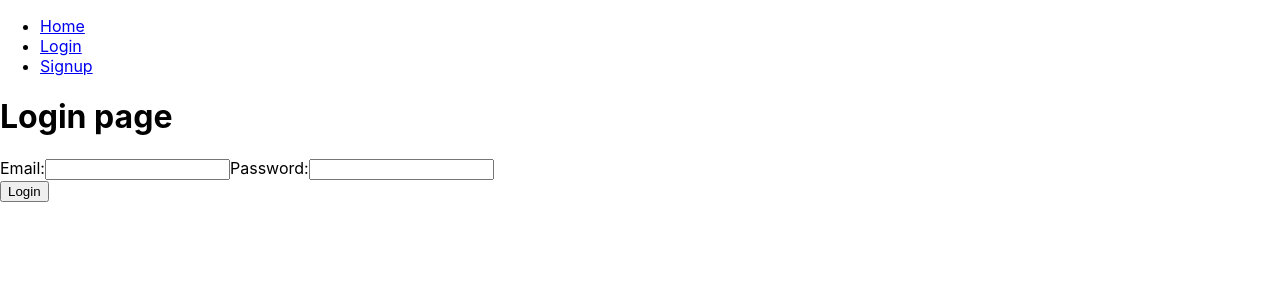
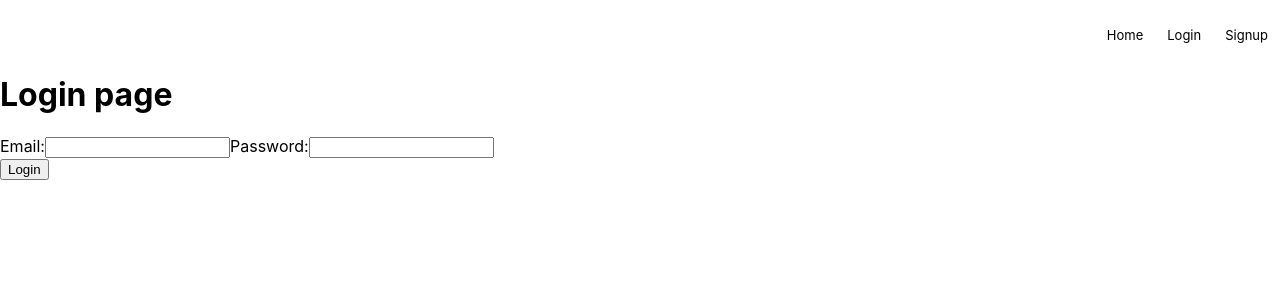
Before and after one commit to 51AN/OneKart, a React (Create React App) app in the folder frontend/: page /login in a window 1280 px wide. Shown: the top 300 px of the page. Built offline with nearby package versions, Linux system fonts and the light colour scheme; no server answers.

Commit message:
doing some frontend

```diff
--- a/frontend/src/Components/Navbar.jsx
+++ b/frontend/src/Components/Navbar.jsx
@@ -1,7 +1,7 @@
 import React, {useState, useEffect} from 'react';
 import {Link, useNavigate} from 'react-router-dom';
 import axios from 'axios';
-
+import "../style/Navbar.css"
 function Navbar({user, role}) {
     const[total, setTotal] = useState(null)
     const history = useNavigate()
@@ -83,7 +83,9 @@ function Navbar({user, role}) {
     }
   return (
     <nav>
-        {show}
+        <div className="nav-links">
+            {show}
+        </div>
     </nav>
   )
 }
--- a/frontend/src/Pages/Home.jsx
+++ b/frontend/src/Pages/Home.jsx
@@ -1,7 +1,7 @@
 import React, {useState, useEffect} from 'react'
 import axios from 'axios';
 import {Link} from 'react-router-dom'
-
+import "../style/Home.css"
 function Home() {
     const [loggedInUser, setLoggedInUser] = useState(null)
 
@@ -47,16 +47,20 @@ function Home() {
   }, [])
 
   return (
-    <div>
-        <h1>Homepage boiiiii</h1>
+    <>
+    <div className="text-box">
+      <h1>This is the homepage</h1>
+      <h2>Top selling products</h2>
+    </div>
+      <div className = "top-container">
         {loggedInUser && <p>Welcome, {loggedInUser}!</p>}
-        <h2>Top selling products</h2>
+
         {topsellingProductData &&
           topsellingProductData.length>0?topsellingProductData.map((el, i) => {
             return (
                 <>
                 <Link to={`/product/${el.id}`}>
-                  <div>
+                  <div className = "top-selling">
                     <img src={`http://localhost:5000/uploads/${el.image}`} alt='bla bla bla' style={{width:'400px', height:'400px'}}/>
                     <p>{el.name}</p>
                     <p>{el.description}</p>
@@ -66,13 +70,17 @@ function Home() {
             )
         }) : ""
         }
-        <h2>All products</h2>
+      </div>
+        <div className="text-box">
+          <h2>All products</h2>
+        </div>
+      <div className="all-container">
         {data &&
           data.length>0?data.map((el, i) => {
             return (
                 <>
                 <Link to={`/product/${el.id}`}>
-                  <div>
+                  <div className = "all-products">
                     <img src={`http://localhost:5000/uploads/${el.image}`} alt='bla bla bla' style={{width:'400px', height:'400px'}}/>
                     <p>{el.name}</p>
                     <p>{el.description}</p>
@@ -82,7 +90,8 @@ function Home() {
             )
         }) : ""
         }
-    </div>
+      </div>
+    </>
   )
 }
 
--- /dev/null
+++ b/frontend/src/style/Home.css
@@ -0,0 +1,61 @@
+.top-container{
+    width: 94%;
+    height: 90%;
+    padding: 3%;
+    display: flex;
+    flex-wrap: wrap;
+    overflow-y: auto;
+    justify-content:space-between;
+
+}
+
+.all-container{
+    width: 94%;
+    height: 90%;
+    padding: 3%;
+    display: flex;
+    flex-wrap: wrap;
+    overflow-y: auto;
+    justify-content:space-between;
+
+}
+
+
+
+
+.top-selling{
+    position: relative;
+    width: 15%;
+    height: 45%;
+    border-radius: 20px;
+
+    transition: all 0.2s ease;
+    cursor: pointer;
+}
+
+.all-products{
+    position: relative;
+    width: 15%;
+    height: 45%;
+    border-radius: 20px;
+    background-color: rgb(30, 42, 62);
+    border: 1px solid rgba(54, 69, 98, 0.18);
+    padding: 1%;
+    margin-bottom: 2%;
+    background: rgb(30, 42, 62);
+    background: linear-gradient(
+      75deg,
+      rgb(21, 33, 51) 0%,
+      rgba(40, 52, 75, 0) 100%
+    );
+    transition: all 0.2s ease;
+    cursor: pointer;
+
+}
+
+
+
+
+.text-box{
+    text-align: center;
+}
--- /dev/null
+++ b/frontend/src/style/Navbar.css
@@ -0,0 +1,42 @@
+.nav{
+    display: flex;
+    padding: 2% 6%;
+    justify-content: space-between;
+    align-items: center;
+}
+
+nav img{
+    width: 150px;
+
+}
+.nav-links{
+    flex: 1;
+    text-align: right;
+}
+
+.nav-links ul li{
+    list-style: none;
+    display: inline-block;
+    padding: 8px 12px;
+    position: relative;
+}
+.nav-links ul li a{
+    color: rgb(0, 0, 0);
+    text-decoration: none;
+    font-size: 13px;
+
+}
+
+.nav-links ul li::after{
+    content: '';
+    width: 0%;
+    height: 2px;
+    background:#0096FF;
+    display: block;
+    margin: auto;
+    transition: 0.5s;
+}
+.nav-links ul li:hover::after{
+    width: 100%;
+
+}
```
Also changed, not shown: 1 other file (tests, documents, lock files or other folders).
